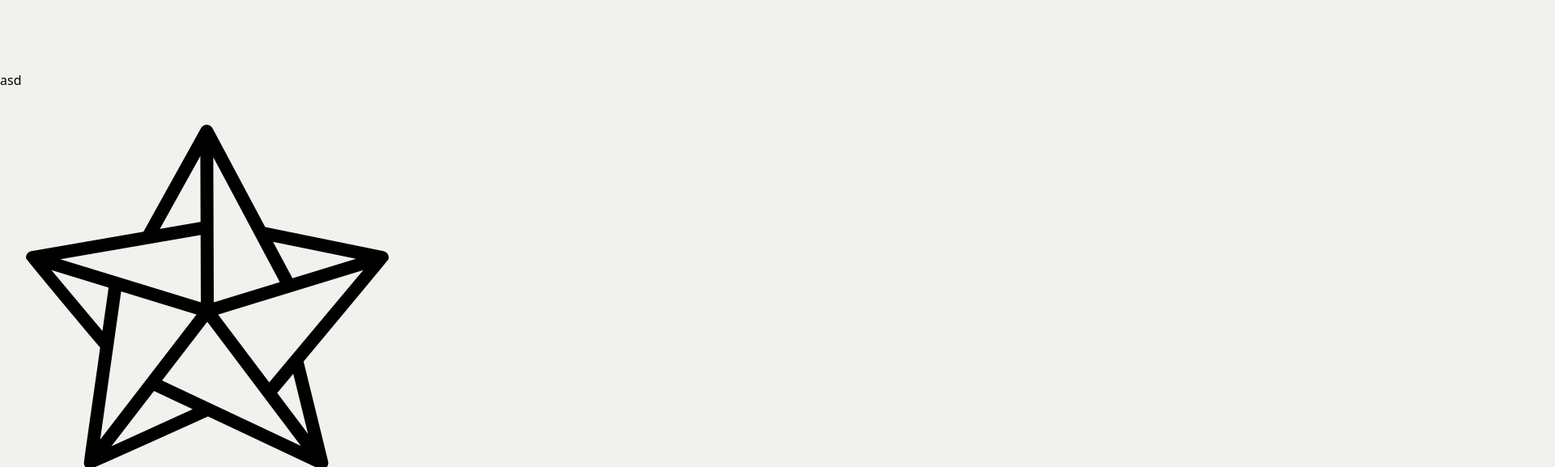
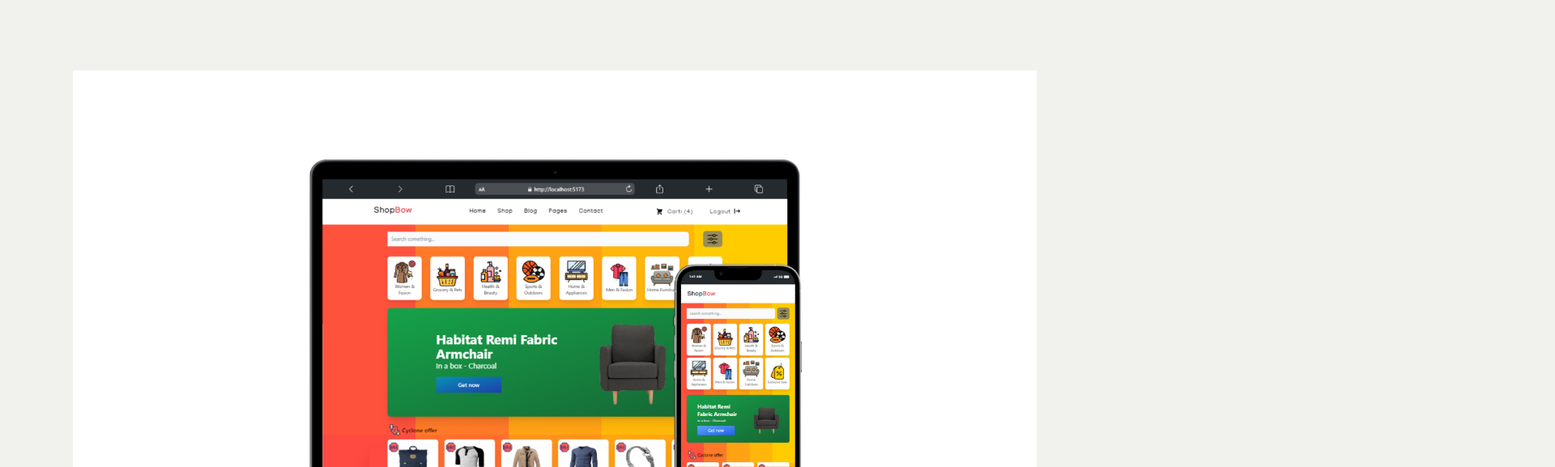
Before and after one commit to josephDeb/JosephDeleonPortfolio, a React (Vite) app: page / in a window 1280 px wide. Shown: the part 879-1456 px from the top of the page at 81% size, 1920 px wide, since content can reach past the window. Built offline with nearby package versions, Linux system fonts and the light colour scheme; a web font is replaced by a local one.

Commit message:
Designing Darkmode Effect

```diff
--- a/src/components/footer/Footer.jsx
+++ b/src/components/footer/Footer.jsx
@@ -6,11 +6,14 @@ import tiktok from '../../assets/tik-tok.png'
 import instagram from '../../assets/instagram.png'
 import panda from '../../assets/panda.png'
 import './footer.css'
+import { useContext } from 'react'
+import {AppContext} from '../../context/GlobalContext'
 const Footer = () => {
+  const {isOn} = useContext(AppContext)
   return (
     <>
 
-    <div className=' max-w-screen-2xl  flex flex-col '>
+    <div className={`${isOn ? "bg-black" : "bg-white"} max-w-screen-2xl  flex flex-col h-[80px] mx-auto`}>
 
     <ul className="wrapper ">
       <li className="icon facebook">
@@ -52,7 +55,7 @@ const Footer = () => {
     </ul>
     </div>
 
-    <div className='w-full flex justify-center  items-end '>
+    <div className={`${isOn ? "bg-black" : "bg-white"} w-full flex justify-center  items-end`}>
         <img src={panda} className='w-[260px] object-cover h-full'/>
     </div>
 
--- a/src/components/header/Joseph.jsx
+++ b/src/components/header/Joseph.jsx
@@ -55,12 +55,13 @@ const Joseph = () => {
 
 
   return (
-    <div id='home' className={`max-w-screen-2xl xl:mt-0  xl:h-screen h-[125vh] mx-auto ${isOn ? "bg-black text-white transition-all duration-500" : "bg-white/80 transition-all duration-500"}`}>
+    <div id='home' className={`max-w-screen-2xl xl:mt-0  xl:h-[680px] h-[125vh] mx-auto ${isOn ? "bg-black text-white transition-all duration-500" : "bg-white/80 transition-all duration-500"}`}>
 
        <div className='w-[88%] mx-auto xl:grid xl:grid-cols-2 h-full flex flex-col  xl:pt-[17px] xl:text-start text-center'>
             <div className='w-full  h-full  flex flex-col pt-8'>
                 <div className='flex flex-col xl:gap-2'>
-                   <h1 className='text-md xl:text-xl'>Hey there , I'm </h1>
+                   <h1 className='text-md xl:text-xl'>
+                    Hey there , I'm </h1>
                   <h4 className='xl:text-5xl text-3xl joseph'>Joseph louise C. De leon</h4>
                    <h4 className='xl:text-3xl text-xl joseph'>Full stack Developer</h4>
 
@@ -82,7 +83,7 @@ const Joseph = () => {
             </div>
 
 
-            <div className='w-full h-full xl:flex xl:justify-start xl:items-start relative xl:pt-14 flex justify-start items-center'>
+            <div className='w-full h-[710px] xl:flex xl:justify-start xl:items-start relative xl:pt-14 flex justify-start items-center'>
 
                 <motion.div
                  drag
--- a/src/components/section/about/About.jsx
+++ b/src/components/section/about/About.jsx
@@ -3,7 +3,7 @@ import data from '../../data/Data'
 import { Link, Outlet } from 'react-router-dom'
 import origami from '../../../assets/origami.png'
 import origami2 from '../../../assets/origami2.png'
-import Welcome from '../../header/Welcome'
+import joseph from '../../../assets/joseph28.jpg'
 import { AppContext } from '../../../context/GlobalContext'
 const About = () => {
 
@@ -23,7 +23,7 @@ const About = () => {
 
   return (
  <>
- <div id='about' className={`xl:flex xl:justify-center xl:items-center xl:flex-col  ${isOn ? "bg-black text-white" : "bg-white text-black"} xl:h-screen`}>
+ <div id='about' className={`xl:flex xl:justify-center xl:items-center xl:flex-col  ${isOn ? "bg-black text-white" : "bg-white text-black"} xl:h-[710px] max-w-screen-2xl mx-auto`}>
      <div className='w-full centered flex-col'>
         <div className=''>
             {isOn ? <img src={origami2} className='w-12'/> : <img src={origami} className='w-12'/>}
@@ -31,16 +31,17 @@ const About = () => {
          <h1 className='text-5xl font-bold'>About me</h1>
      </div>
 
-    <div  className='max-w-screen-2xl grid grid-cols-2 py-8 mx-auto relative w-full h-full'>
+    <div  className='max-w-screen-2xl grid grid-cols-1 xl:grid-cols-2 py-8 mx-auto relative w-full h-full'>
 
       <div className='bg-red-200 w-full h-full centered'>
-          <div className='bg-black w-[71%] h-[71%]'>
-
+          <div className='bg-black w-[71%] h-[71%] centered'>
           </div>
       </div>
 
-      <div className='bg-red-200 w-full h-full'>
-asd
+      <div className='bg-red-200 w-full h-full xl:flex xl:items-center centered'>
+         <div className='bg-black w-[71%] h-[71%]'>
+
+         </div>
       </div>
 
    </div>
--- a/src/components/section/contact/Contact.jsx
+++ b/src/components/section/contact/Contact.jsx
@@ -1,7 +1,8 @@
-import React, { useState } from 'react'
+import React, { useContext, useState } from 'react'
 import email2 from '../../../assets/email.png'
 import load from '../../../assets/loading.gif'
 import emailjs from '@emailjs/browser'
+import { AppContext } from '../../../context/GlobalContext'
 const Contact = () => {
 
     const [name, setName] = useState("")
@@ -32,8 +33,9 @@ const Contact = () => {
         }).catch(err => console.log(err))
 
     }
+    const {isOn} = useContext(AppContext)
   return (
-    <div id='contact' className='w-full xl:h-[110vh] h-[140vh] centered'>
+    <div id='contact' className={`xl:h-[710px] max-w-screen-2xl mx-auto h-[140vh] centered ${isOn ? "bg-black text-white" : "bg-white text-black"}`}>
         <form onSubmit={handleSubmit} className='w-[80%] flex flex-col xl:flex-row'>
             <div className='h-[350px] w-full xl:centered xl:w-full xl:h-[440px]'>
                 <img src={email2} className='object-cover xl:object-contain xl:h-[440px] xl:w-full'/>
@@ -45,13 +47,13 @@ const Contact = () => {
                     <p className='text-xl'>Would You Like To Contact Me ? Awesome!!</p>
                 </div>
 
-                <div className='flex flex-col xl:w-[71%]  mt-8'>
-                    <label>Full name :</label>
-                    <input onChange={(e) => setName( e.target.value)} className='xl:h-[44px] h-[35px] border-2 border-black p-3'></input>
+                <div className='flex flex-col xl:w-[71%]  mt-8 w-full '>
+                    <label className='mx-auto w-[80%]'>Full name :</label>
+                    <input onChange={(e) => setName( e.target.value)} className='w-[80%] xl:h-[44px] h-[35px] border-2 border-black p-3 mx-auto'></input>
                 </div>
-                <div className='flex flex-col xl:w-[71%]  mt-5 '>
-                    <label>Email :</label>
-                    <input onChange={(e) => setEmail( e.target.value)} className='xl:h-[44px] h-[35px] border-2 border-black p-3'></input>
+                <div className='flex flex-col xl:w-[71%]  mt-5 w-full'>
+                    <label className='mx-auto w-[80%]'>Email :</label>
+                    <input onChange={(e) => setEmail( e.target.value)} className='mx-auto w-[80%] xl:h-[44px] h-[35px] border-2 border-black p-3'></input>
                 </div>
                 <label id='message' className='w-[80%]  mt-5'>Message</label>
                 <textarea name='message' onChange={(e) => setMessage(e.target.value)} className='border-2 border-black h-[88px] xl:w-[71%] p-3 w-[80%]'>
@@ -61,7 +63,7 @@ const Contact = () => {
                 <div className='flex flex-col xl:w-full  mt-5 w-full'>
                     {loading ? <img src={load} className='w-14 mx-auto'/>
                    :
-                   <button className='w-full bg-black text-white py-3 xl:w-[80%] xl:mx-auto'>Submit</button>
+                   <button className={`${isOn ? "bg-white text-black hover:bg-black border-2 hover:text-white" : "bg-black text-black "} w-full py-3 xl:w-[80%] xl:mx-auto`}>Submit</button>
                    }
                 </div>
             </div>
--- a/src/components/section/projects/Projects.jsx
+++ b/src/components/section/projects/Projects.jsx
@@ -21,19 +21,23 @@ import tailwind from '../../../assets/Tailwind CSS.png'
 import Next from '../../../assets/Next.js.png'
 import framer from '../../../assets/farmer.png'
 import star from '../../../assets/star.png'
+import { useContext } from 'react'
+import { AppContext } from '../../../context/GlobalContext.jsx'
 const Projects = () => {
+
+    const {isOn} = useContext(AppContext)
 
   return (
     <>
-   <div className='max-w-screen-2xl mx-auto xl:h-[800px] xl:flex xl:justify-center xl:items-center xl:flex-col xl:pb-[80px] pt-[80px] xl:pt-0'>
+   <div id='projects' className={`max-w-screen-2xl flex-col mx-auto xl:h-[710px] centered ${isOn ? "bg-black text-white" : "bg-white text-black"}`}>
+      <div className='centered flex-col w-full'>
+            <img src={star} className='w-12 bg-white'/>
+            <h1>Projects</h1>
+        </div>
 
-   <div id='projects' className='w-full h-[140px] flex justify-center items-center flex-col xl:gap-8'>
+    <div className='w-full h-full centered flex-col'>
 
-   <img src={star} className='w-12'/>
-      <h1 className='text-5xl'>Projects</h1>
-     </div>
-
-    <div className='max-w-screen-2xl centered mt-[44px] xl:mt-[80px]'>
+        <div className='max-w-screen-2xl centered mt-[44px] xl:mt-0'>
         <div className='xl:grid xl:grid-cols-3  w-[80%] xl:gap-5 grid grid-cols-1 gap-5'>
              <div className='h-[260px] shadow-lg cursor-pointer relative w-full' >
                     <img src={ecommerceWeb} className='object-cover h-full w-full hover:object-contain transition-all duration-500 '/>
@@ -160,7 +164,9 @@ const Projects = () => {
                     </i>
               </div>
         </div>
+         </div>
     </div>
+
 
 
    </div>
```
